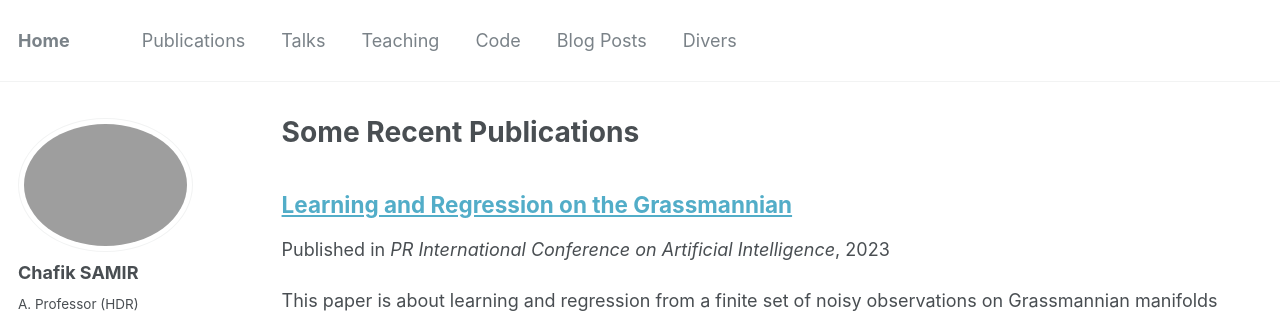
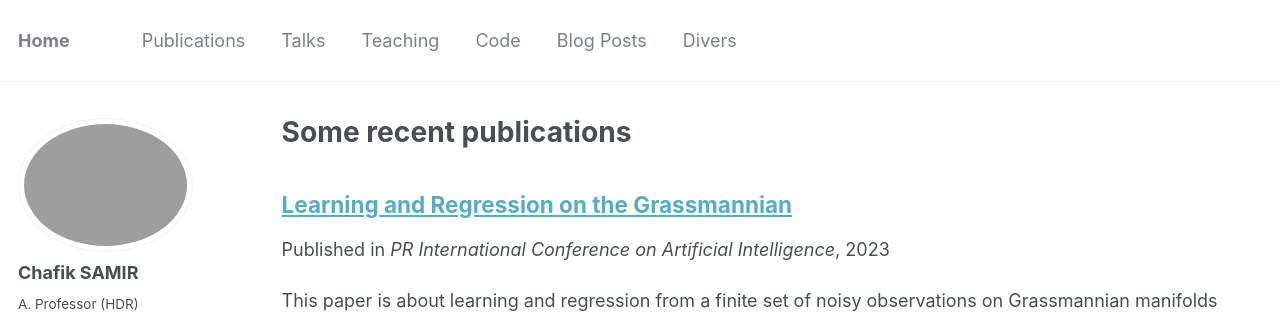
Before and after one commit to Chsamir/chsamir.github.io, a Jekyll site: the page built from _pages/publications.md, in a window 1280 px wide. Shown: the top 313 px of the page. Built offline with Jekyll 4.4.1, drawn with Linux system fonts in a browser that asks for light colours; some web fonts are replaced.

```diff
--- a/_pages/publications.md
+++ b/_pages/publications.md
@@ -1,6 +1,6 @@
 ---
 layout: archive
-title: "Some Recent Publications"
+title: "Some recent publications"
 permalink: /publications/
 author_profile: true
 ---
```
